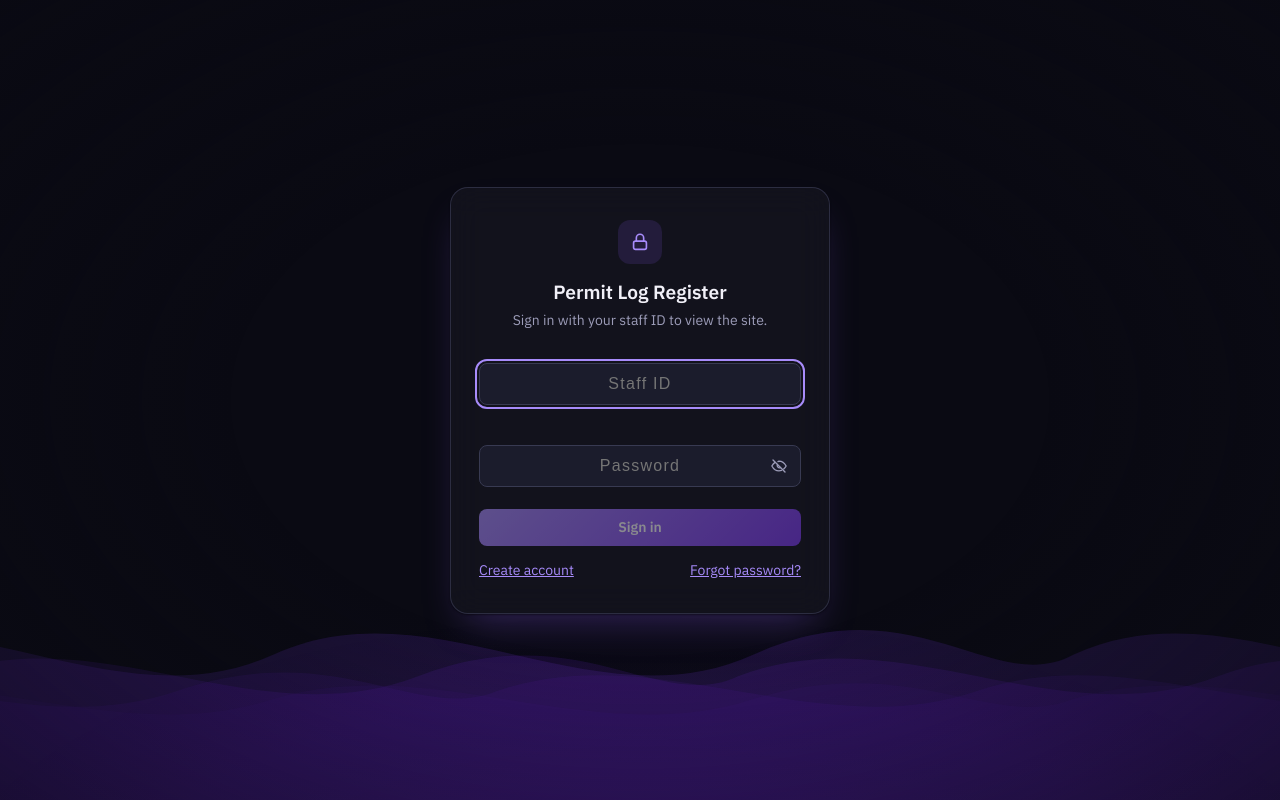
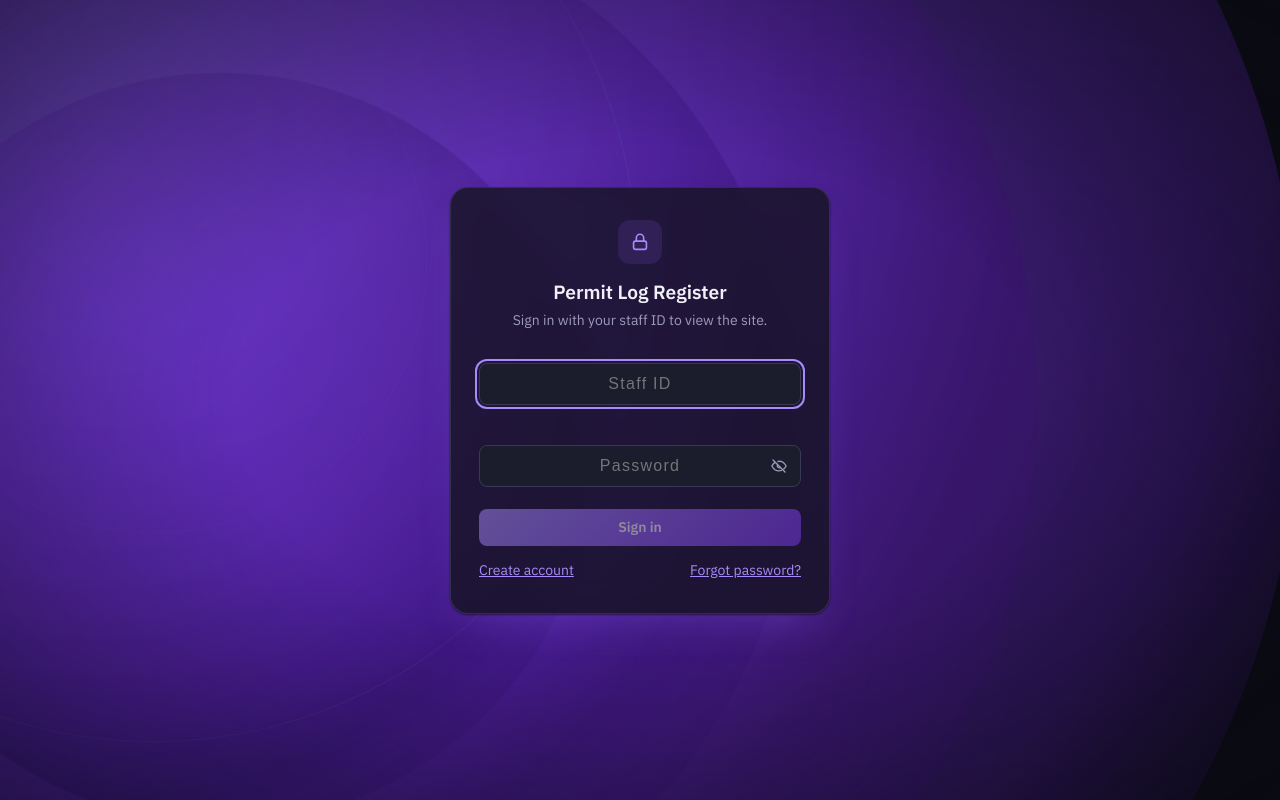
Before and after one commit to spareimail77-del/Permit-monitor, a Next.js app: page /login in a window 1280 px wide. Built offline with nearby package versions, Linux system fonts and the light colour scheme.

Commit message:
Add files via upload

```diff
--- a/app/components/AuthShell.js
+++ b/app/components/AuthShell.js
@@ -1,45 +1,27 @@
 // Shared wrapper for the sign-in style pages (login, create account, forgot
-// password, change password). Background, browser-side only (CSS + inline
-// SVG, no image, no library, no server work):
-//   - dark theme: 4 slow, low-contrast gradient wave bands, layered near the
-//     bottom of the screen and drifting sideways at different speeds
+// password, change password). Background, browser-side only (CSS only, no
+// image, no library, no server work):
+//   - dark theme: a still, top-down water surface — 4 overlapping domes of
+//     colour (like looking straight down at layered ripples), each breathing
+//     very slowly, plus 3 thin rings expanding outward from the same point
+//     like the rings that spread after something drops into water
 //   - light theme: the calm drifting teal haze (unchanged)
 // Only one of the two is shown per theme (see .auth-* rules in globals.css).
 // All markup below is static (no randomness), so server and client render
 // identically. Motion stops with prefers-reduced-motion.
-
-// One base path, 1440 units wide, repeated once so the pair tiles seamlessly
-// at 2880 units total. Animating the whole thing left by exactly half its
-// width (see the wave-drift keyframes) loops forever with no visible seam.
-const WAVE_D =
-  "M0,120 C 180,70 360,170 540,120 C 720,70 900,170 1080,120 C 1260,70 1350,150 1440,120" +
-  " L1440,220 L0,220 Z" +
-  " M1440,120 C 1620,70 1800,170 1980,120 C 2160,70 2340,170 2520,120 C 2700,70 2790,150 2880,120" +
-  " L2880,220 L1440,220 Z";
-
-const WAVES = [
-  { tone: "1", dur: "34s", delay: "0s", opacity: 0.16 },
-  { tone: "2", dur: "46s", delay: "-14s", opacity: 0.14 },
-  { tone: "3", dur: "58s", delay: "-30s", opacity: 0.12 },
-  { tone: "4", dur: "70s", delay: "-6s", opacity: 0.1 },
-];
 
 export default function AuthShell({ children, top, below = false }) {
   return (
     <main className={`auth-shell${below ? " auth-shell--below" : ""}`}>
       <div className="auth-bg" aria-hidden="true">
         <div className="auth-waves">
-          {WAVES.map((w, i) => (
-            <svg
-              key={i}
-              className={`wave wave--${w.tone}`}
-              viewBox="0 0 2880 220"
-              preserveAspectRatio="none"
-              style={{ "--wave-dur": w.dur, "--wave-delay": w.delay, opacity: w.opacity }}
-            >
-              <path d={WAVE_D} />
-            </svg>
-          ))}
+          <span className="ripple-dome ripple-dome--1" />
+          <span className="ripple-dome ripple-dome--2" />
+          <span className="ripple-dome ripple-dome--3" />
+          <span className="ripple-dome ripple-dome--4" />
+          <span className="ripple-ring ripple-ring--1" />
+          <span className="ripple-ring ripple-ring--2" />
+          <span className="ripple-ring ripple-ring--3" />
         </div>
         <span className="auth-blob auth-blob--1" />
         <span className="auth-blob auth-blob--2" />
--- a/app/globals.css
+++ b/app/globals.css
@@ -63,13 +63,6 @@
   --smoke-2: rgba(109, 40, 217, 0.5);
   --smoke-3: rgba(192, 38, 211, 0.3);
 
-  /* login / auth-page waves (dark theme), violet through deep indigo so the
-     back-most wave is calmer and less saturated than the front-most one */
-  --wave-1: #7c3aed;
-  --wave-2: #6d28d9;
-  --wave-3: #5b21b6;
-  --wave-4: #4c1d95;
-
   color-scheme: dark;
 }
 
@@ -521,6 +514,19 @@ a.stat-card:hover {
   box-shadow: var(--shadow-pop);
 }
 
+/* Admin → tool tiles (Upload Data, Users, Activity, etc.). Same lift-and-
+   glow treatment as stat-card above, since both are clickable panel-style
+   links; .panel itself stays static because most panels aren't links. */
+.admin-tile {
+  transition: border-color 0.15s ease, transform 0.15s ease, box-shadow 0.15s ease;
+}
+
+.admin-tile:hover {
+  border-color: var(--color-brand-2);
+  transform: translateY(-2px);
+  box-shadow: var(--shadow-pop);
+}
+
 .stat-card__icon {
   width: 36px;
   height: 36px;
@@ -701,22 +707,6 @@ a.stat-card:hover {
   opacity: 0.55;
 }
 
-.donut-legend__row--sub {
-  padding-top: 4px;
-  padding-bottom: 4px;
-  padding-left: 26px;
-  font-size: var(--font-size-xs);
-}
-
-.donut-legend__row--sub .legend-dot {
-  width: 8px;
-  height: 8px;
-}
-
-.donut-legend__row--sub .donut-legend__label {
-  color: var(--color-ink-muted);
-}
-
 .donut-legend__label {
   color: var(--color-ink);
 }
@@ -876,10 +866,17 @@ a.stat-card:hover {
   display: flex;
   align-items: center;
   gap: 14px;
-  padding: 12px 0;
+  padding: 12px 10px;
+  margin: 0 -10px;
+  border-radius: var(--radius-sm);
   border-bottom: 1px solid var(--color-rule);
   text-decoration: none;
   color: inherit;
+  transition: background-color 0.15s ease;
+}
+
+.watchlist-row:hover {
+  background: var(--color-surface-hover);
 }
 
 .watchlist-row:last-child {
@@ -1815,50 +1812,96 @@ a.stat-card:hover {
   display: block;
 }
 
-/* Dark theme: slow gradient waves. Four stacked SVG bands sit along the
-   bottom edge, each drifting sideways at its own speed (a real water-wave
-   surface never moves as one flat sheet). Each wave's SVG path is the same
-   shape drawn twice back to back (2880 units for a 1440-unit viewport), so
-   sliding the whole element left by exactly half its width loops with no
-   visible seam. Opacity is kept low (0.10–0.16, set inline per wave) so nothing
-   competes with the form in front of it. */
+/* Dark theme: a still, top-down water surface, like the reference photo —
+   overlapping domes of colour anchored off the top-left corner, brightest
+   and largest at the front, darker and smaller behind it. Each dome
+   "breathes" (a slow, few-percent scale/shift) so the surface never looks
+   frozen, and three thin rings expand outward from the same corner on a
+   loop, like the rings that spread after something drops into water. Both
+   motions are slow (22–46s) and low-opacity, so nothing distracts from the
+   form in front. */
 .auth-waves {
   position: absolute;
   inset: 0;
   overflow: hidden;
-  /* barely-there violet glow so the page is not flat black above the waves */
-  background: radial-gradient(ellipse 80% 55% at 50% 115%, rgba(109, 40, 217, 0.12), transparent 70%);
 }
 
 [data-theme="light"] .auth-waves {
   display: none;
 }
 
-.wave {
+.ripple-dome {
   position: absolute;
-  left: 0;
-  bottom: 0;
-  width: 200%;
-  height: 40vh;
-  min-height: 220px;
-  will-change: transform;
-  animation: wave-drift var(--wave-dur) linear var(--wave-delay) infinite;
-}
-
-.wave--1 path { fill: var(--wave-1); }
-.wave--2 path { fill: var(--wave-2); }
-.wave--3 path { fill: var(--wave-3); }
-.wave--4 path { fill: var(--wave-4); }
-
-/* Each layer sits a little lower than the one in front, like a real
-   shoreline: closer waves are taller and higher on the screen. */
-.wave--2 { height: 34vh; }
-.wave--3 { height: 30vh; }
-.wave--4 { height: 26vh; }
-
-@keyframes wave-drift {
-  from { transform: translate3d(0, 0, 0); }
-  to   { transform: translate3d(-50%, 0, 0); }
+  left: -35%;
+  border-radius: 50%;
+  aspect-ratio: 1 / 1;
+  animation: ripple-breathe var(--dur, 30s) ease-in-out var(--delay, 0s) infinite;
+}
+
+.ripple-dome--1 {
+  width: 135%;
+  top: -60%;
+  background: radial-gradient(circle at 32% 30%, #a78bfa 0%, #7c3aed 42%, #4c1d95 68%, transparent 84%);
+  opacity: 0.5;
+  --dur: 24s;
+}
+
+.ripple-dome--2 {
+  width: 108%;
+  top: -34%;
+  left: -30%;
+  background: radial-gradient(circle at 34% 32%, #8b5cf6 0%, #6d28d9 42%, #3b1370 68%, transparent 84%);
+  opacity: 0.42;
+  --dur: 32s;
+  --delay: -8s;
+}
+
+.ripple-dome--3 {
+  width: 82%;
+  top: -10%;
+  left: -22%;
+  background: radial-gradient(circle at 34% 32%, #7c3aed 0%, #5b21b6 42%, #2e1065 68%, transparent 84%);
+  opacity: 0.36;
+  --dur: 38s;
+  --delay: -16s;
+}
+
+.ripple-dome--4 {
+  width: 58%;
+  top: 10%;
+  left: -12%;
+  background: radial-gradient(circle at 34% 32%, #6d28d9 0%, #4c1d95 42%, #1e0b4d 68%, transparent 84%);
+  opacity: 0.3;
+  --dur: 46s;
+  --delay: -4s;
+}
+
+@keyframes ripple-breathe {
+  0%, 100% { transform: scale(1) translate(0, 0); }
+  50% { transform: scale(1.035) translate(1.2%, -1%); }
+}
+
+/* The expanding rings share the domes' corner origin. */
+.ripple-ring {
+  position: absolute;
+  left: -22%;
+  top: -22%;
+  width: 68%;
+  aspect-ratio: 1 / 1;
+  border-radius: 50%;
+  border: 1.5px solid rgba(196, 181, 253, 0.3);
+  animation: ripple-expand var(--dur, 14s) ease-out var(--delay, 0s) infinite;
+  opacity: 0;
+}
+
+.ripple-ring--1 { --dur: 14s; --delay: 0s; }
+.ripple-ring--2 { --dur: 14s; --delay: -4.6s; }
+.ripple-ring--3 { --dur: 14s; --delay: -9.2s; }
+
+@keyframes ripple-expand {
+  0% { transform: scale(0.55); opacity: 0; }
+  12% { opacity: 0.4; }
+  100% { transform: scale(1.55); opacity: 0; }
 }
 
 .auth-vignette {
@@ -1994,7 +2037,8 @@ html[data-enter] .dash-panel { animation-delay: 0.5s; }
 
 @media (prefers-reduced-motion: reduce) {
   .auth-blob,
-  .wave,
+  .ripple-dome,
+  .ripple-ring,
   .auth-center > .panel,
   .passcode-card.is-leaving,
   .veil,
@@ -2003,5 +2047,5 @@ html[data-enter] .dash-panel { animation-delay: 0.5s; }
     animation: none !important;
   }
   .veil { display: none; }
-  .wave { opacity: 0.08 !important; }
-}
+  .ripple-ring { opacity: 0.15 !important; }
+}
```
Also changed, not shown: app/admin/page.js (+5 -5 lines), app/components/DonutChart.js (+32 -56 lines), app/page.js (+35 -17 lines).
